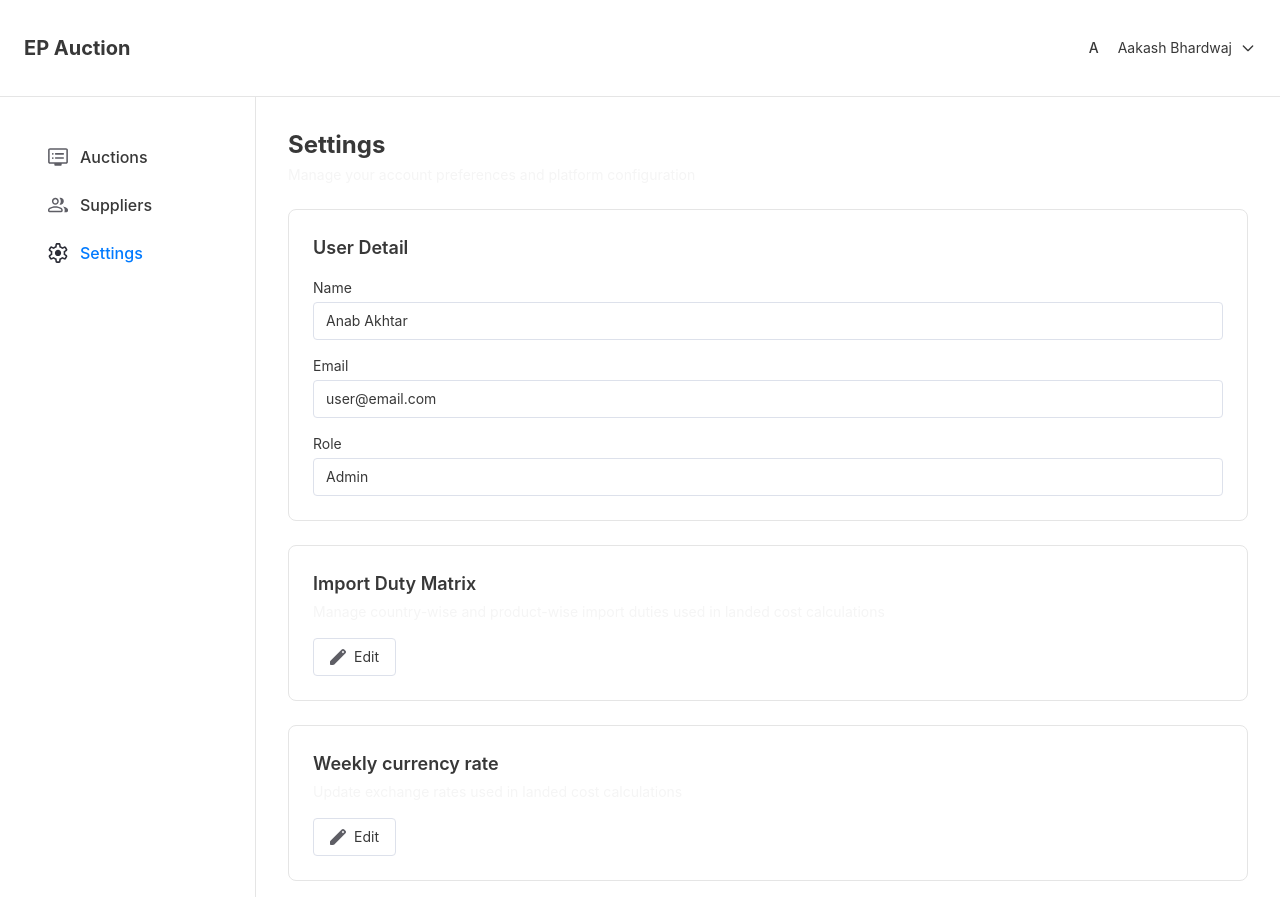
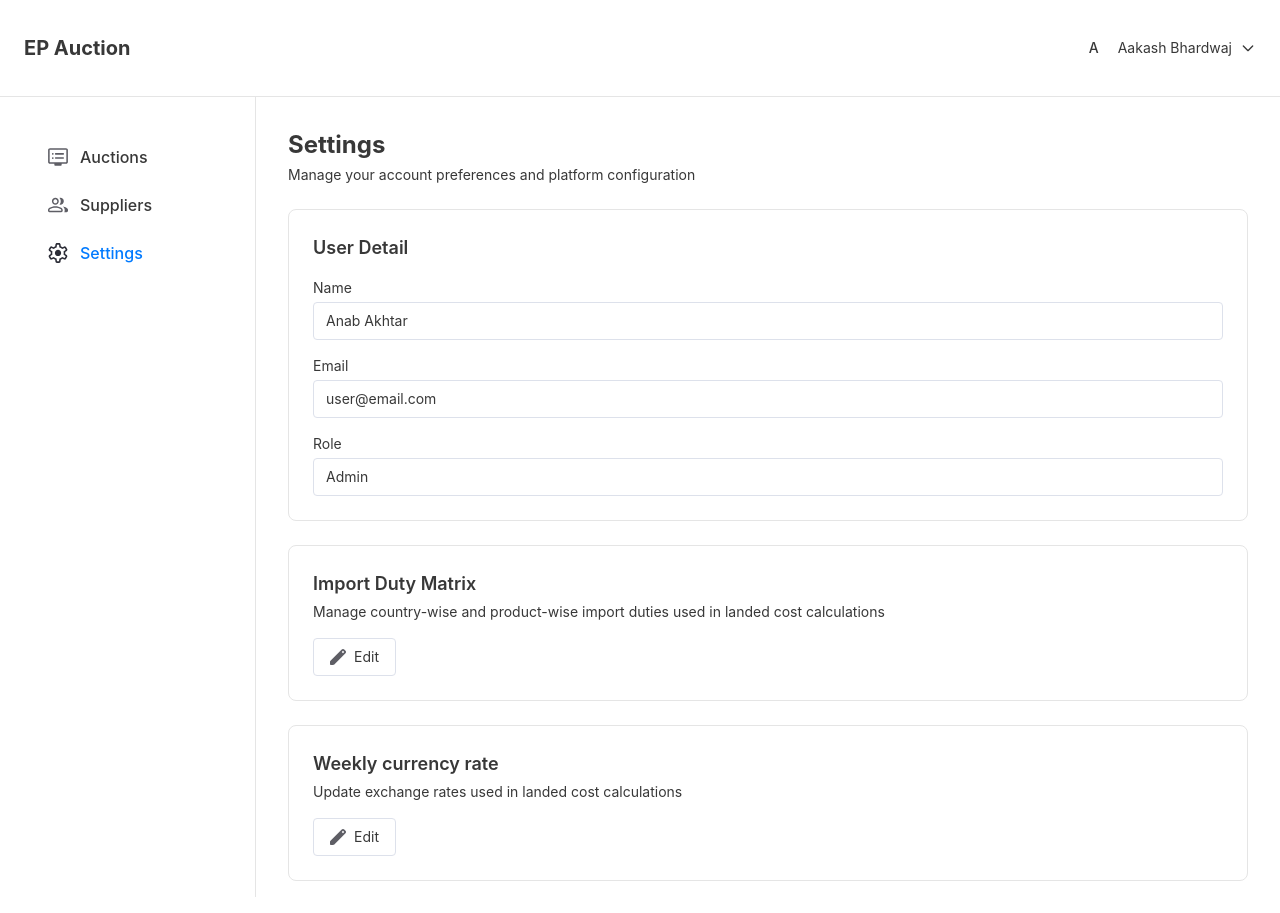
Before and after one commit to vaibhavx77/E_Auction, a Next.js app in the folder ep-eauction-frontend/: page /ep/settings in a window 1280 px wide. Built offline with nearby package versions, Linux system fonts and the light colour scheme.

Commit message:
fix: removed text-muted css

```diff
--- a/ep-eauction-frontend/src/app/ep/settings/import-duty-matrix/page.tsx
+++ b/ep-eauction-frontend/src/app/ep/settings/import-duty-matrix/page.tsx
@@ -209,7 +209,7 @@ export default function ImportDutyMatrixPage() {
             <Image width={5} height={5} src="/icons/arrow_left.svg" alt="Back" className="w-4 h-4" />
             <h1 className="text-lg font-semibold text-body">Import Duty Matrix</h1>
           </div>
-          <p className="text-sm text-muted">
+          <p className="text-sm ">
             Configure import duty percentages by country and product type
           </p>
         </div>
@@ -314,14 +314,14 @@ export default function ImportDutyMatrixPage() {
               <th
                 className="min-w-[300px] px-4 py-3 sticky left-0 bg-background-subtle z-20 border-r border-border whitespace-nowrap shadow-md"
               >
-                Product <span className="text-xs text-muted">(HS Code)</span>
+                Product <span className="text-xs ">(HS Code)</span>
               </th>
               {countryKeys.map((country) => (
                 <th
                   key={country}
                   className="pl-2 pr-12 py-1 border-l border-border bg-background-subtle whitespace-nowrap"
                 >
-                  {country} <span className="text-xs text-muted">Duty %</span>
+                  {country} <span className="text-xs ">Duty %</span>
                 </th>
               ))}
             </tr>
@@ -344,7 +344,7 @@ export default function ImportDutyMatrixPage() {
                     <td className="px-4 py-4 sticky left-0 bg-white z-20 border-r border-border shadow-md">
                       <div className="flex flex-col">
                         <span>{prod.name}</span>
-                        {prod.hsCode && <span className="text-xs text-muted">{prod.hsCode}</span>}
+                        {prod.hsCode && <span className="text-xs ">{prod.hsCode}</span>}
                       </div>
                     </td>
                     {countryKeys.map((country) => {
--- a/ep-eauction-frontend/src/app/ep/settings/page.tsx
+++ b/ep-eauction-frontend/src/app/ep/settings/page.tsx
@@ -10,7 +10,7 @@ export default function SettingsPage() {
   return (
     <DashboardLayout>
       <h1 className="text-2xl font-bold mb-1 text-body">Settings</h1>
-      <p className="text-sm text-muted mb-6">
+      <p className="text-sm  mb-6">
         Manage your account preferences and platform configuration
       </p>
 
@@ -52,7 +52,7 @@ export default function SettingsPage() {
       {/* Import Duty Matrix Card */}
       <div className="bg-white border border-border rounded-lg p-6 mb-6">
         <h2 className="text-lg font-semibold mb-1 text-body">Import Duty Matrix</h2>
-        <p className="text-sm text-muted mb-4">
+        <p className="text-sm  mb-4">
           Manage country-wise and product-wise import duties used in landed cost calculations
         </p>
         <button
@@ -67,7 +67,7 @@ export default function SettingsPage() {
       {/* Weekly currency rate Card */}
       <div className="bg-white border border-border rounded-lg p-6">
         <h2 className="text-lg font-semibold mb-1 text-body">Weekly currency rate</h2>
-        <p className="text-sm text-muted mb-4">
+        <p className="text-sm  mb-4">
           Update exchange rates used in landed cost calculations
         </p>
         <button
--- a/ep-eauction-frontend/src/components/AuctionTable.tsx
+++ b/ep-eauction-frontend/src/components/AuctionTable.tsx
@@ -58,7 +58,7 @@ export default function AuctionTable({
   }, []);
 
   if (loading) {
-    return <div className="p-4 text-sm text-muted">Loading auctions...</div>;
+    return <div className="p-4 text-sm ">Loading auctions...</div>;
   }
 
   return (
--- a/ep-eauction-frontend/src/components/EPDashboard/DashboardCardSection.tsx
+++ b/ep-eauction-frontend/src/components/EPDashboard/DashboardCardSection.tsx
@@ -17,7 +17,7 @@ export default function DashboardCardSection({
       <div className="flex justify-between items-start mb-6">
         <div>
           <h1 className="text-2xl font-bold mb-1 text-body">Dashboard</h1>
-          <p className="text-sm text-muted">Create, track, and review auctions</p>
+          <p className="text-sm ">Create, track, and review auctions</p>
         </div>
         <button className="w-10 h-10 bg-background rounded-full flex items-center justify-center">
           <Image width={5} height={5} src="/icons/bell.svg" alt="Notifications" className="w-5 h-5" />
--- a/ep-eauction-frontend/src/components/ui/dialog.tsx
+++ b/ep-eauction-frontend/src/components/ui/dialog.tsx
@@ -44,7 +44,7 @@ const DialogContent = React.forwardRef<
       {...props}
     >
       {children}
-      <DialogPrimitive.Close className="absolute right-4 top-4 rounded-sm opacity-70 ring-offset-background transition-opacity hover:opacity-100 focus:outline-none focus:ring-2 focus:ring-ring focus:ring-offset-2 disabled:pointer-events-none data-[state=open]:bg-accent data-[state=open]:text-muted-foreground">
+      <DialogPrimitive.Close className="absolute right-4 top-4 rounded-sm opacity-70 ring-offset-background transition-opacity hover:opacity-100 focus:outline-none focus:ring-2 focus:ring-ring focus:ring-offset-2 disabled:pointer-events-none data-[state=open]:bg-accent data-[state=open]:-foreground">
         <X className="h-4 w-4" />
         <span className="sr-only">Close</span>
       </DialogPrimitive.Close>
@@ -102,7 +102,7 @@ const DialogDescription = React.forwardRef<
 >(({ className, ...props }, ref) => (
   <DialogPrimitive.Description
     ref={ref}
-    className={cn("text-sm text-muted-foreground", className)}
+    className={cn("text-sm -foreground", className)}
     {...props}
   />
 ))
--- a/ep-eauction-frontend/src/components/ui/input.tsx
+++ b/ep-eauction-frontend/src/components/ui/input.tsx
@@ -8,7 +8,7 @@ const Input = React.forwardRef<HTMLInputElement, React.ComponentProps<"input">>(
       <input
         type={type}
         className={cn(
-          "flex h-9 w-full rounded-md border border-input bg-transparent px-3 py-1 text-base shadow-sm transition-colors file:border-0 file:bg-transparent file:text-sm file:font-medium file:text-foreground placeholder:text-muted-foreground focus-visible:outline-none focus-visible:ring-1 focus-visible:ring-ring disabled:cursor-not-allowed disabled:opacity-50 md:text-sm",
+          "flex h-9 w-full rounded-md border border-input bg-transparent px-3 py-1 text-base shadow-sm transition-colors file:border-0 file:bg-transparent file:text-sm file:font-medium file:text-foreground placeholder:-foreground focus-visible:outline-none focus-visible:ring-1 focus-visible:ring-ring disabled:cursor-not-allowed disabled:opacity-50 md:text-sm",
           className
         )}
         ref={ref}
```
